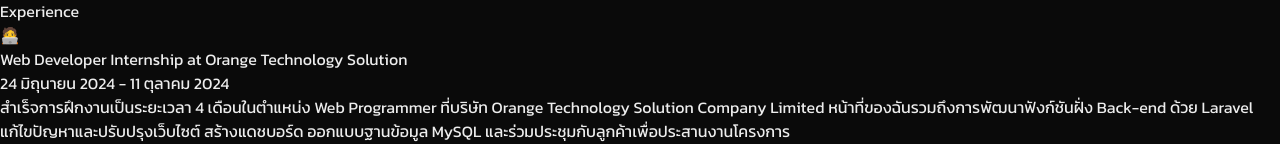
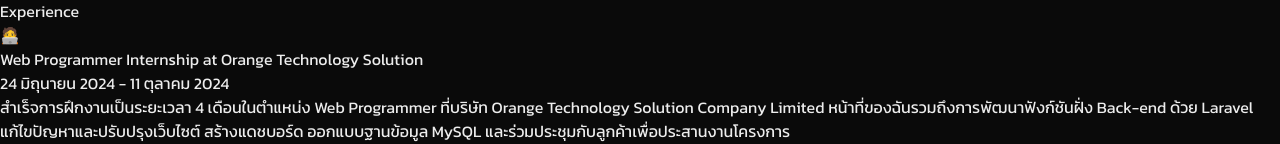
Before and after one commit to AomSirawit/Portfolio, a Next.js app: page / in a window 1280 px wide. Shown: the part 257-401 px from the top of the page. Built offline with nearby package versions, Linux system fonts and the light colour scheme.

Commit message:
fix word

```diff
--- a/src/app/page.tsx
+++ b/src/app/page.tsx
@@ -83,7 +83,7 @@
             มีประสบการณ์การทำงานจริงจากการฝึกงานด้านการพัฒนาเว็บที่ บริษัท
             ออเรนจ์ เทคโนโลยี โซลูชั่น จำกัด ตำแหน่ง Web Programmer โดยใช้ tools
             Laravel MySQL เป็นเวลา 4 เดือน และได้ทำฟรีแลนซ์ในตำแหน่ง Frontend
-            Developerด้านการพัฒนาเว็บไซต์ด้วย ReactJS, TailwindCSS อีกด้วย นอกจากนี้ ยังสร้างช่อง YouTube Lemon8 และ TikTok ชื่อ
+            Developer ด้านการพัฒนาเว็บไซต์ด้วย ReactJS, TailwindCSS อีกด้วย นอกจากนี้ ยังสร้างช่อง YouTube Lemon8 และ TikTok ชื่อ
             ITFeature
             เพื่อแบ่งปันความรู้และข้อมูลเชิงลึกเกี่ยวกับการเขียนโปรแกรมและการพัฒนาเว็บไซต์
           </p>
@@ -95,7 +95,7 @@
             <div className="flex">
               <p className="text-xl">🧑‍💻</p>
               <h2 className="text-xl font-semibold pb-1">
-                Web Developer Internship at Orange Technology Solution
+                Web Programmer Internship at Orange Technology Solution
               </h2>
             </div>
             <p className="text-md text-slate-400 pb-2">
```
